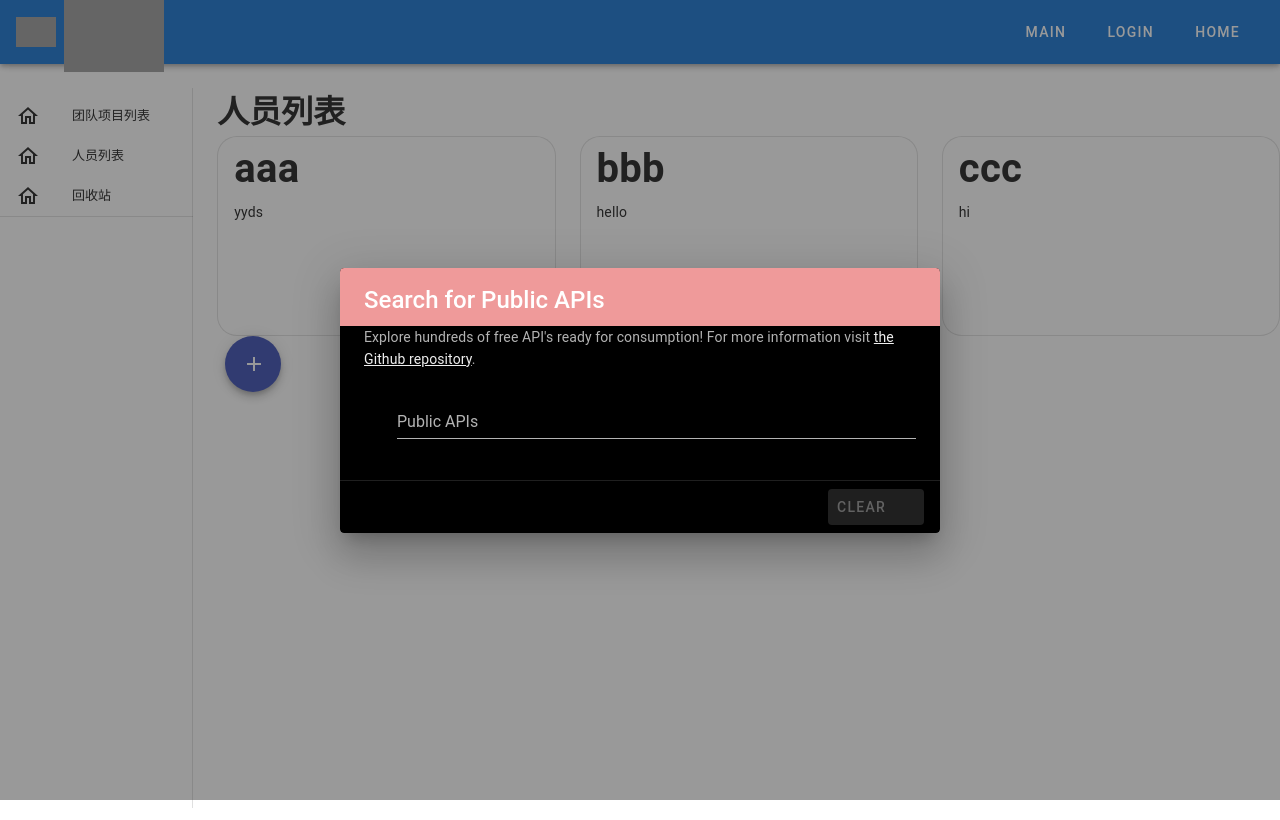
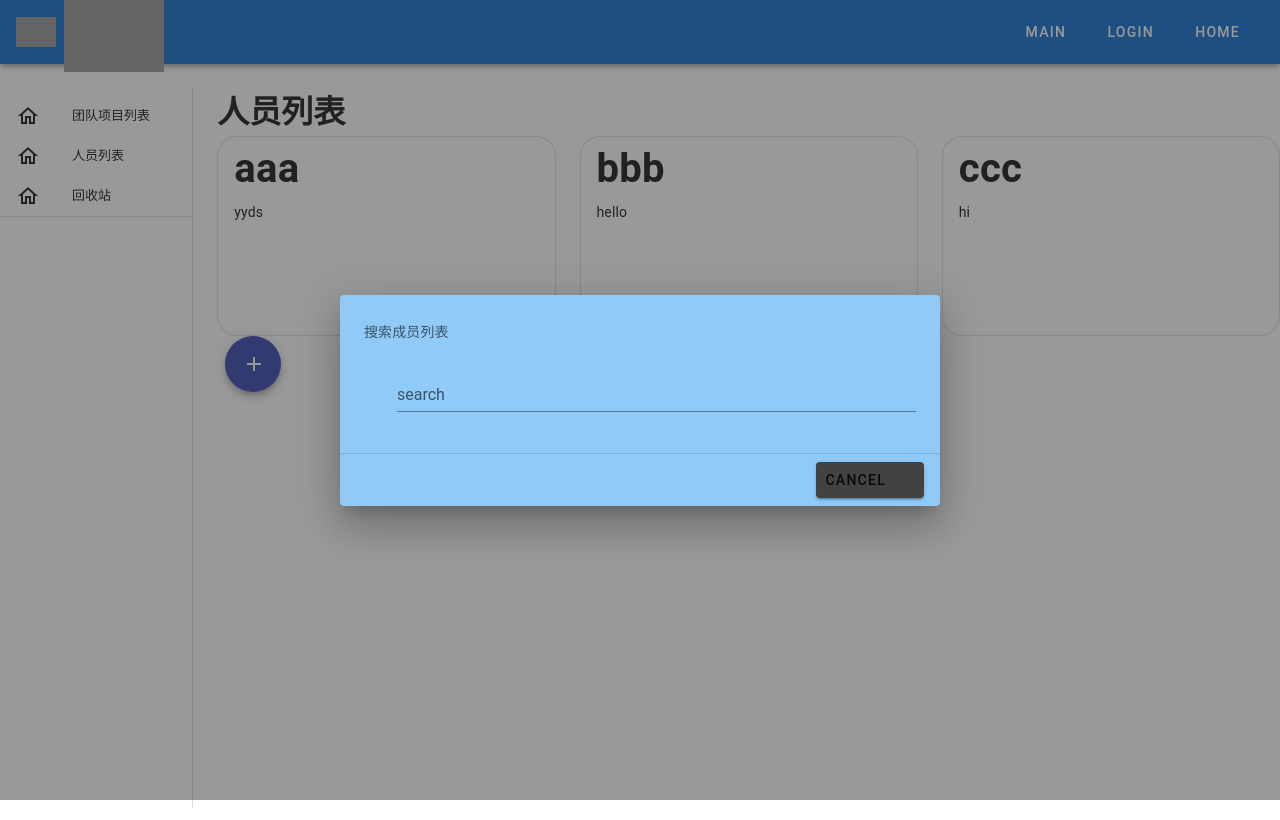
Before and after one commit to echo17666/2022-summer, a Vue app in the folder frontend/: page /team in a window 1280 px wide. Both pictures are taken after a click on the button "add". Built offline with nearby package versions, Linux system fonts and the light colour scheme; grey boxes are pictures that could not be loaded.

Commit message:
搜索框

```diff
--- a/frontend/src/components/Team/Deleted.vue
+++ b/frontend/src/components/Team/Deleted.vue
@@ -19,6 +19,7 @@ export default {
   },
   methods: {
 
+
   }
 }
 </script>
--- a/frontend/src/components/Team/MemberList.vue
+++ b/frontend/src/components/Team/MemberList.vue
@@ -8,20 +8,11 @@
     </v-row>
 
     <v-dialog v-model="dialog" persistent max-width="600px">
-      <v-card
-          color="black"
-          dark
-      >
-        <v-card-title class="headline red lighten-3">
-          Search for Public APIs
+      <v-card color="blue lighten-3" light>
+        <v-card-title class="headline blue lighten-3">
         </v-card-title>
         <v-card-text>
-          Explore hundreds of free API's ready for consumption! For more information visit
-          <a
-              class="grey--text text--lighten-3"
-              href="https://github.com/toddmotto/public-apis"
-              target="_blank"
-          >the Github repository</a>.
+          搜索成员列表
         </v-card-text>
         <v-card-text>
           <v-autocomplete
@@ -34,7 +25,7 @@
               hide-selected
               item-text="Description"
               item-value="API"
-              label="Public APIs"
+              label="search"
               placeholder="Start typing to Search"
               prepend-icon="mdi-database-search"
               return-object
@@ -57,11 +48,10 @@
         <v-card-actions>
           <v-spacer></v-spacer>
           <v-btn
-              :disabled="!model"
               color="grey darken-3"
-              @click="model = null"
+              @click="cancel()"
           >
-            Clear
+            Cancel
             <v-icon right>mdi-close-circle</v-icon>
           </v-btn>
         </v-card-actions>
```
